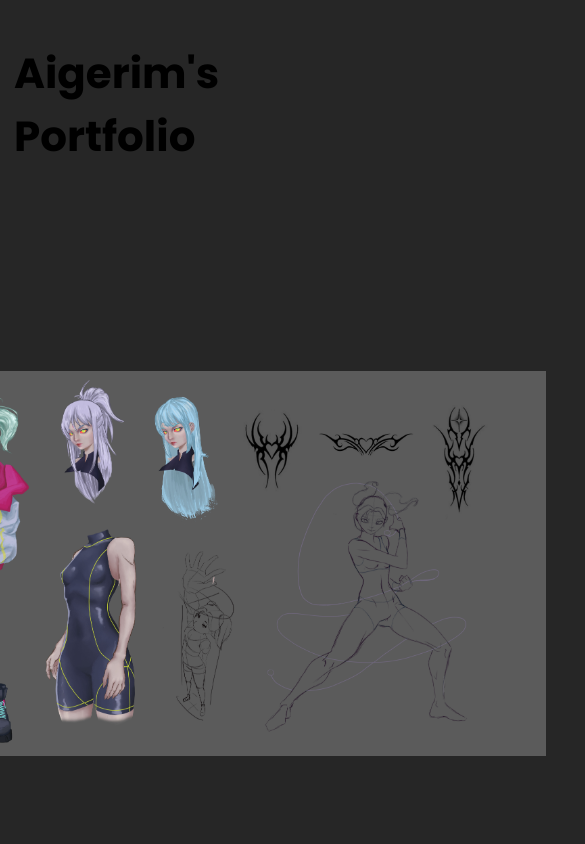
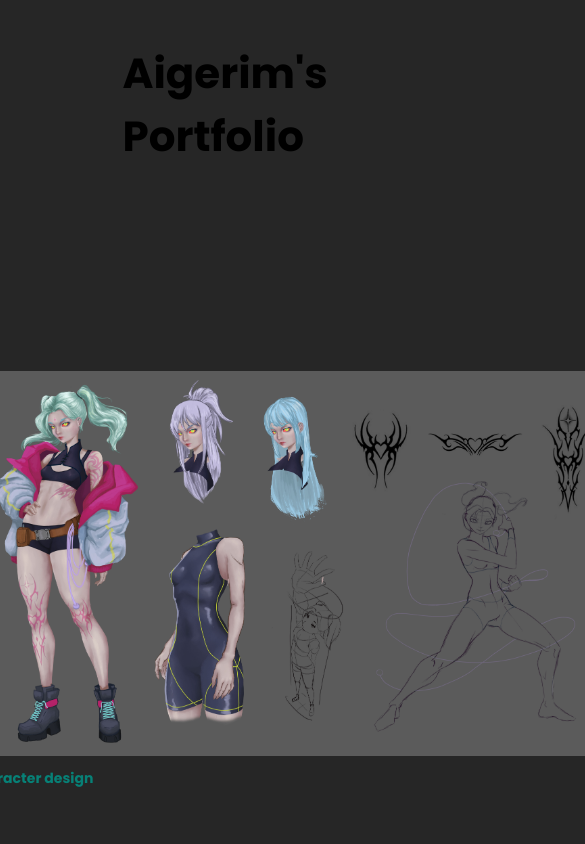
Before and after one commit to Sharpy17/portfolio, a plain HTML site: page index.html in a window 390 px wide. Shown: the top 844 px of the page, 585 px wide, since content can reach past the window. Drawn offline with Linux system fonts and the light colour scheme.

Commit message:
add mobile resolution

```diff
--- a/styles.css
+++ b/styles.css
@@ -91,3 +91,10 @@ li {
     height: 300px;
     width: 400px;
 }
+
+
+@media (min-width: 320px) and (max-width: 999px) {
+    body {
+        margin-left: 70px;
+    }
+}
```
